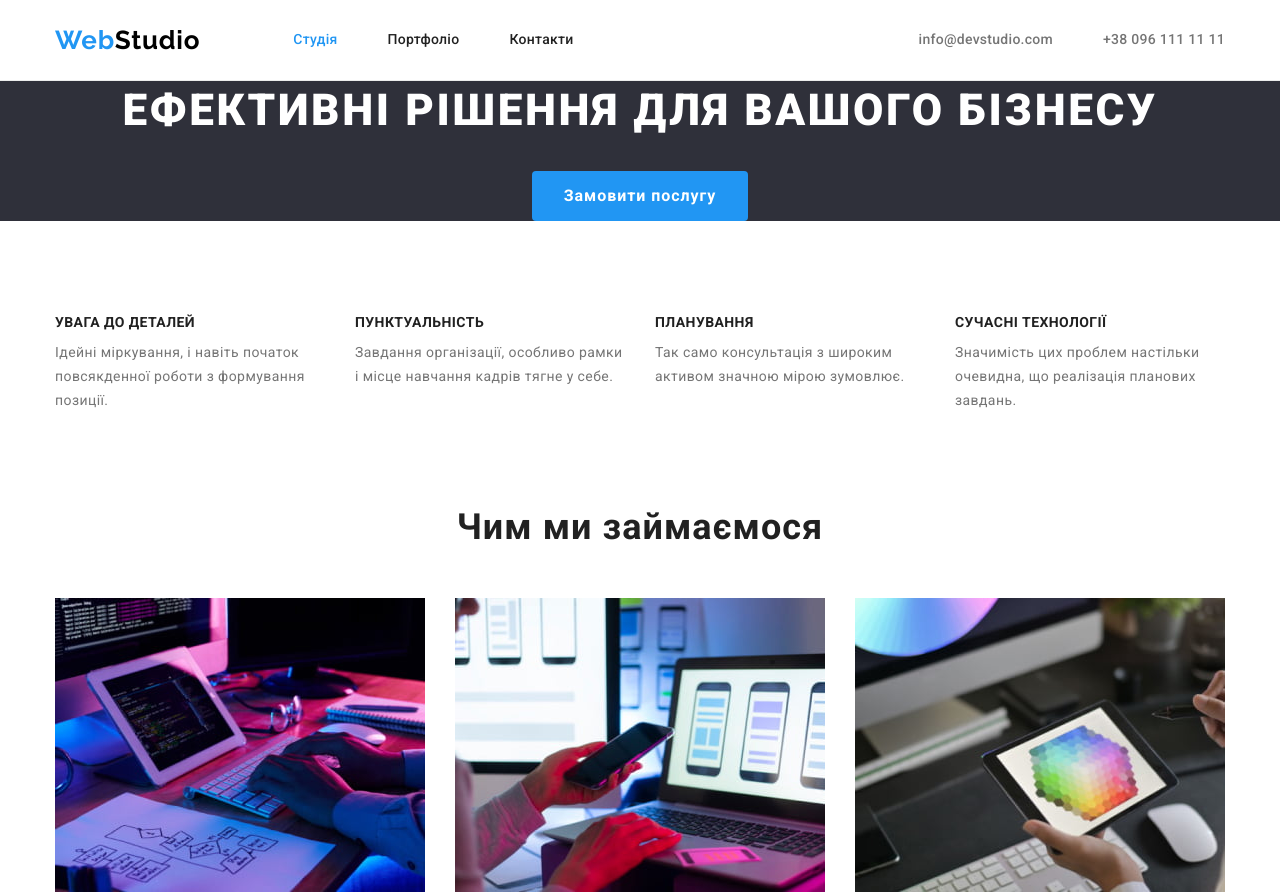
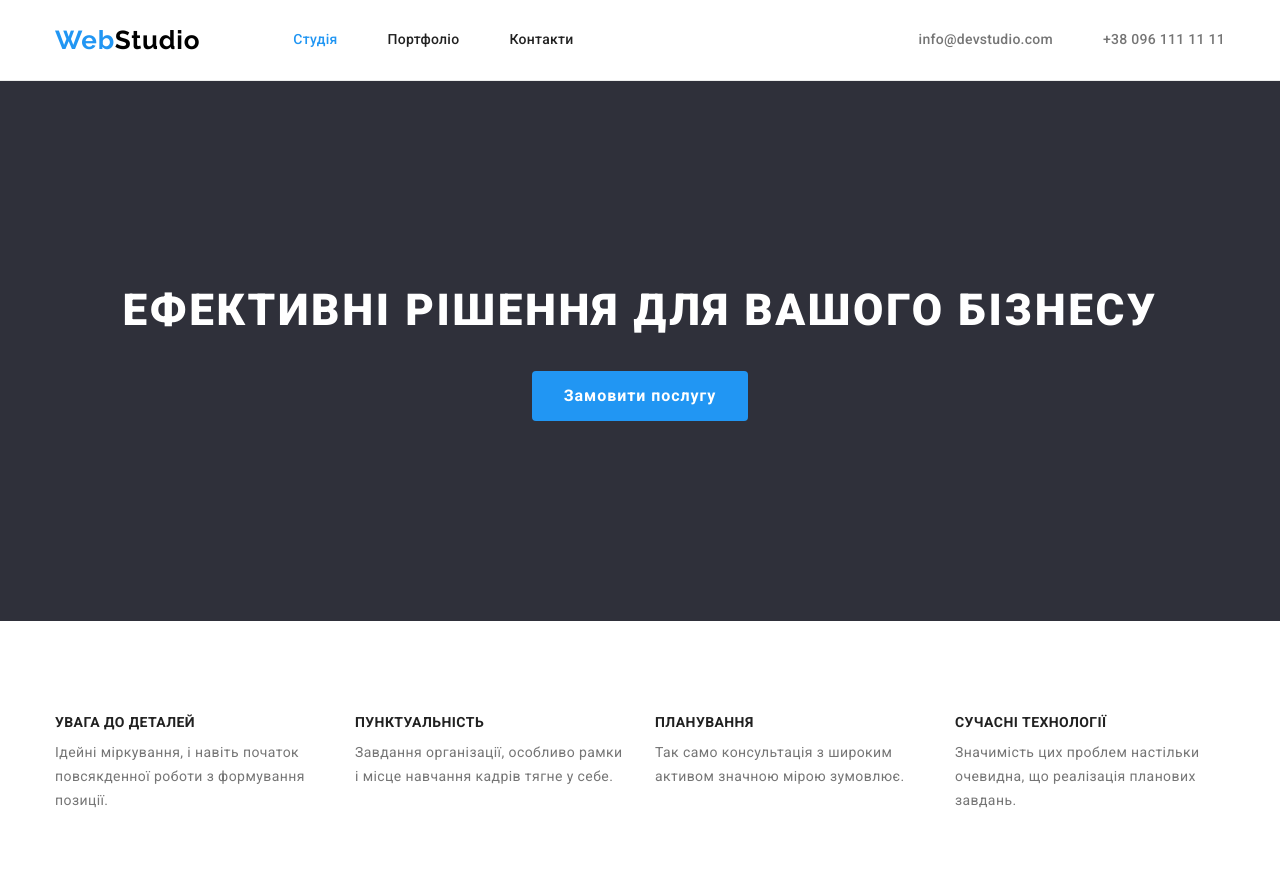
Before and after one commit to saitriniel/goit-markup-hw-03, a plain HTML site: page index.html in a window 1280 px wide. Shown: the top 895 px of the page. Drawn offline with nearby package versions, Linux system fonts and the light colour scheme.

Commit message:
fix hero padding

```diff
--- a/css/styles.css
+++ b/css/styles.css
@@ -97,6 +97,11 @@ p {
     align-items: center;
 }
 
+.hero {
+    padding-top: 200px;
+    padding-bottom: 200px;
+}
+
 .features-list {
     display: flex;
     align-items: flex-start;
@@ -172,6 +177,7 @@ padding-bottom: 32px;
     color: var(--primary-text-color-theme-dark);
 
     margin-bottom: 30px;
+
 }
 
 
```
